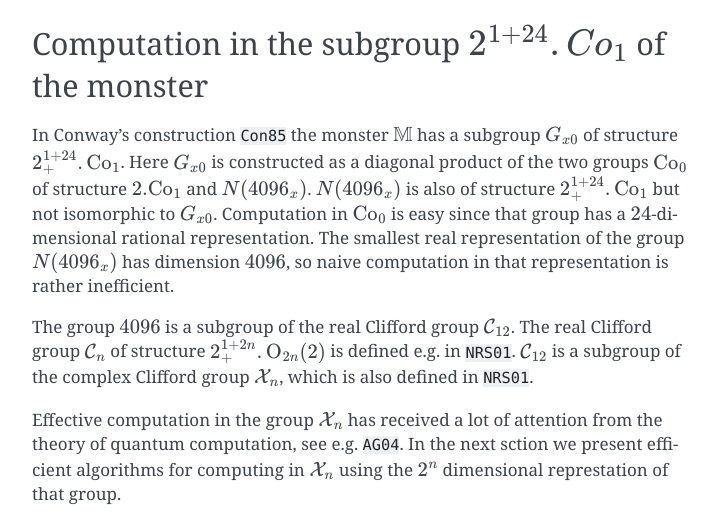
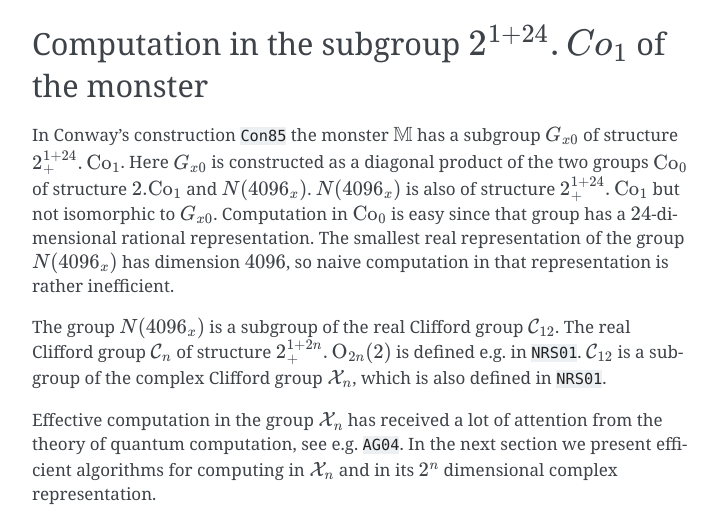
Before and after one commit to Martin-Seysen/mmgroup, a Sphinx documentation site: the page built from docs/source/guide.rst, in a window 1280 px wide and 900 px high, scrolled down 13608 px, cut to the strip 0-518 px from the top of the window. Shown: the whole strip, without its empty margins (388-1106 px from the left). Built offline with Sphinx 7.4.7, drawn with Linux system fonts in a browser that asks for light colours; cross-references to code outside the pages are shown as plain code.

Commit message:
Typos fixed in module clifford12

```diff
--- a/docs/source/guide.rst
+++ b/docs/source/guide.rst
@@ -232,7 +232,7 @@ representation of the group :math:`N(4096_x)` has dimension
 :math:`4096`, so naive computation in that representation is
 rather inefficient.
 
-The group :math:`4096` is a subgroup of the real Clifford group
+The group :math:`N(4096_x)` is a subgroup of the real Clifford group
 :math:`\mathcal{C}_{12}`. The real Clifford group :math:`\mathcal{C}_{n}`
 of structure :math:`2^{1+2n}_+.\mbox{O}_{2n}(2)` is defined e.g. in
 :cite:`NRS01`. :math:`\mathcal{C}_{12}` is a subgroup
@@ -241,9 +241,9 @@ defined in :cite:`NRS01`.
 
 Effective computation in the group  :math:`\mathcal{X}_{n}` has received
 a lot of attention from the theory of quantum computation, see e.g.
-:cite:`AG04`. In the next sction we present efficient algorithms for
-computing in :math:`\mathcal{X}_{n}` using the :math:`2^{n}` dimensional
-represtation of that group.
+:cite:`AG04`. In the next section we present efficient algorithms for
+computing in :math:`\mathcal{X}_{n}` and in its :math:`2^{n}`
+dimensional complex representation.
 
 .. automodule:: mmgroup.dev.clifford12.qstate12
 
```
Also changed, not shown: 1 other file.
